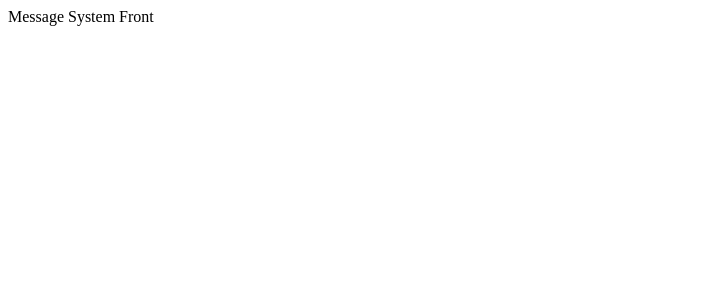
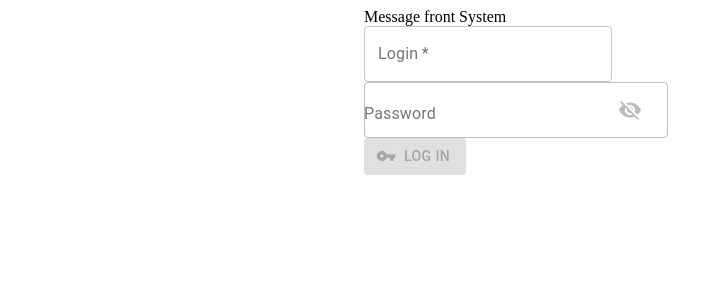
Before and after one commit to bbombelka/message-system-front, a React app: page / in a window 1280 px wide. Shown: the top 300 px of the page, without its empty margins (0-723 px from the left). Built offline with nearby package versions, Linux system fonts and the light colour scheme; the HTML template or start-up script is replaced by a standard one.

Commit message:
Create LoginForm, ErrorNotification.

```diff
--- /dev/null
+++ b/config.js
@@ -0,0 +1,5 @@
+export const config = {
+  LOGIN_LENGTH: 10,
+  PASSWORD_LENGTH: 16,
+  SERVER_URL: 'http://localhost:8001/',
+};
--- /dev/null
+++ b/enums/errors.enum.js
@@ -0,0 +1,3 @@
+export default {
+  GENERIC_LOGIN_ERROR: 'Log in to message system failed. Try again.',
+};
--- /dev/null
+++ b/enums/regex.enum.js
@@ -0,0 +1,3 @@
+export default {
+  LOGIN_REGEX: /\w{8}\d{2}/,
+};
--- /dev/null
+++ b/src/App.js
@@ -0,0 +1,14 @@
+import React, { Component } from 'react';
+import LoginForm from './components/LoginForm';
+import Container from '@material-ui/core/Container';
+
+export class App extends Component {
+  render() {
+    return (
+      <Container maxWidth="sm">
+        <div>Message front System</div>
+        <LoginForm />
+      </Container>
+    );
+  }
+}
--- /dev/null
+++ b/src/components/ErrorNotification.js
@@ -0,0 +1,28 @@
+import React from 'react';
+import { Alert } from '@material-ui/lab';
+import { Collapse, IconButton } from '@material-ui/core';
+import CloseIcon from '@material-ui/icons/Close';
+
+export default function ErrorNotification(props) {
+  const { close, message, visible } = props;
+
+  return (
+    <Collapse in={visible}>
+      <Alert
+        severity="error"
+        action={
+          <IconButton
+            aria-label="close"
+            color="inherit"
+            onClick={close}
+            size="small"
+          >
+            <CloseIcon fontSize="inherit" />
+          </IconButton>
+        }
+      >
+        {message}
+      </Alert>
+    </Collapse>
+  );
+}
--- /dev/null
+++ b/src/components/LoginForm.js
@@ -0,0 +1,262 @@
+import axios from 'axios';
+import {
+  Button,
+  CircularProgress,
+  IconButton,
+  OutlinedInput,
+  InputAdornment,
+  InputLabel,
+  FormControl,
+  TextField,
+} from '@material-ui/core';
+import { config } from '../../config';
+import ErrorNotification from './ErrorNotification';
+import errorsEnum from '../../enums/errors.enum';
+import React, { Component } from 'react';
+import regexEnum from '../../enums/regex.enum';
+import { Visibility, VisibilityOff, VpnKey } from '@material-ui/icons/';
+
+export default class LoginForm extends Component {
+  state = {
+    isMakingRequest: false,
+    loginButtonIsDisabled: true,
+    loginError: false,
+    loginErrorText: '',
+    loginTextFieldValue: '',
+    passwordError: '',
+    passwordTextFieldIsDisabled: true,
+    passwordTextFieldValue: '',
+    requestErrorMessage: '',
+    showPassword: false,
+    showRequestError: false,
+  };
+
+  onChange = (stateProp) => (event) => {
+    this.setState(
+      {
+        [stateProp]: event.target.value,
+      },
+      () => {
+        stateProp === 'loginTextFieldValue' && this.validateLogin();
+        stateProp === 'passwordTextFieldValue' && this.validatePassword();
+      }
+    );
+  };
+
+  validateLogin = () => {
+    const { loginTextFieldValue } = this.state;
+
+    if (loginTextFieldValue.length === config.LOGIN_LENGTH) {
+      const isLoginValid = regexEnum.LOGIN_REGEX.test(loginTextFieldValue);
+      isLoginValid ? this.onValidLogin() : this.setLoginError();
+    } else {
+      this.disablePasswordTextField();
+    }
+  };
+
+  onValidLogin = () => {
+    this.enablePasswordTextField();
+    this.unsetLoginError();
+  };
+
+  enablePasswordTextField = () => {
+    this.setState({
+      passwordTextFieldIsDisabled: false,
+    });
+    this.validatePassword();
+  };
+
+  disablePasswordTextField = () => {
+    this.setState({
+      passwordTextFieldIsDisabled: true,
+      loginButtonIsDisabled: true,
+    });
+  };
+
+  unsetLoginError = () => {
+    this.setState({
+      loginError: false,
+      loginErrorText: '',
+    });
+  };
+
+  setLoginError = () => {
+    this.setState({
+      loginError: true,
+      loginErrorText: 'Invalid login format.',
+    });
+  };
+
+  onLoginBlur = () => {
+    const { passwordTextFieldIsDisabled } = this.state;
+    if (passwordTextFieldIsDisabled) {
+      this.setLoginError();
+    }
+  };
+
+  validatePassword = () => {
+    const { passwordTextFieldValue } = this.state;
+
+    if (passwordTextFieldValue.length > 7) {
+      this.setState({
+        loginButtonIsDisabled: false,
+      });
+    } else {
+      this.setState({
+        loginButtonIsDisabled: true,
+      });
+    }
+  };
+
+  onPasswordIconClick = () => {
+    this.setState({
+      showPassword: !this.state.showPassword,
+    });
+  };
+
+  onLogInButtonClick = () => {
+    const data = this.getFormData();
+    this.makeLoginRequest(data);
+  };
+
+  getFormData = () => {
+    const { loginTextFieldValue, passwordTextFieldValue } = this.state;
+    const data = new FormData();
+
+    data.append('login', loginTextFieldValue);
+    data.append('pass', passwordTextFieldValue);
+
+    return data;
+  };
+
+  makeLoginRequest = async (data) => {
+    try {
+      this.setState({
+        isMakingRequest: true,
+        loginButtonIsDisabled: true,
+      });
+      const response = await axios.post(config.SERVER_URL + 'login', data);
+    } catch (error) {
+      this.onErrorResponse(error);
+    }
+  };
+
+  onErrorResponse = (error) => {
+    const errorResponse = error.response.data;
+    this.setState({
+      isMakingRequest: false,
+      loginTextFieldValue: '',
+      passwordTextFieldValue: '',
+    });
+    this.showErrorNotification(errorResponse);
+  };
+
+  showErrorNotification = (errorResponse = {}) => {
+    const requestErrorMessage =
+      errorResponse.msg || errorsEnum.GENERIC_LOGIN_ERROR;
+    this.setState({ requestErrorMessage, showRequestError: true });
+  };
+
+  closeErrorNotification = () => {
+    this.setState({
+      showRequestError: false,
+      requestErrorMessage: '',
+    });
+  };
+
+  render() {
+    const {
+      isMakingRequest,
+      loginButtonIsDisabled,
+      loginError,
+      loginErrorText,
+      loginTextFieldValue,
+      passwordTextFieldValue,
+      passwordTextFieldIsDisabled,
+      requestErrorMessage,
+      showPassword,
+      showRequestError,
+    } = this.state;
+
+    const styles = {
+      buttonLoader: {
+        position: 'absolute',
+        marginTop: '-12px',
+        marginLeft: '-12px',
+        top: '50%',
+        left: '50px',
+      },
+      wrapper: {
+        position: 'relative',
+      },
+    };
+
+    return (
+      <form className="login-form">
+        <div>
+          <TextField
+            autoComplete="off"
+            id="login"
+            error={loginError}
+            helperText={loginErrorText}
+            label="Login"
+            onBlur={this.onLoginBlur}
+            onChange={this.onChange('loginTextFieldValue')}
+            onFocus={this.closeErrorNotification}
+            placeholder="User login"
+            required
+            value={loginTextFieldValue}
+            variant="outlined"
+          />
+        </div>
+        <div>
+          <FormControl>
+            <InputLabel htmlFor="password">Password</InputLabel>
+            <OutlinedInput
+              disabled={passwordTextFieldIsDisabled}
+              id="password"
+              onChange={this.onChange('passwordTextFieldValue')}
+              type={showPassword ? 'text' : 'password'}
+              value={passwordTextFieldValue}
+              endAdornment={
+                <InputAdornment position="end">
+                  <IconButton
+                    aria-label="toggle password visibility"
+                    disabled={passwordTextFieldIsDisabled}
+                    onClick={this.onPasswordIconClick}
+                    onMouseDown={(e) => e.preventDefault()}
+                  >
+                    {showPassword ? <Visibility /> : <VisibilityOff />}
+                  </IconButton>
+                </InputAdornment>
+              }
+            />
+          </FormControl>
+        </div>
+        <div style={styles.wrapper}>
+          <Button
+            color="primary"
+            disabled={loginButtonIsDisabled}
+            onClick={this.onLogInButtonClick}
+            startIcon={<VpnKey />}
+            variant="contained"
+          >
+            Log in
+          </Button>
+          {isMakingRequest && (
+            <CircularProgress
+              className={styles.buttonLoader}
+              size={24}
+              style={styles.buttonLoader}
+            />
+          )}
+          <ErrorNotification
+            close={this.closeErrorNotification}
+            message={requestErrorMessage}
+            visible={showRequestError}
+          />
+        </div>
+      </form>
+    );
+  }
+}
--- a/src/index.js
+++ b/src/index.js
@@ -1,6 +1,6 @@
 import React from 'react';
 import ReactDOM from 'react-dom';
+import { App } from './App';
 
-const title = 'Message System Front';
-
-ReactDOM.render(<div>{title}</div>, document.getElementById('app'));
+ReactDOM.render(<App />, document.getElementById('app'));
+module.hot.accept();
```
Also changed, not shown: package.json (+7 -0 lines), .babelrc, 1 other file (tests, documents, lock files or other folders).
